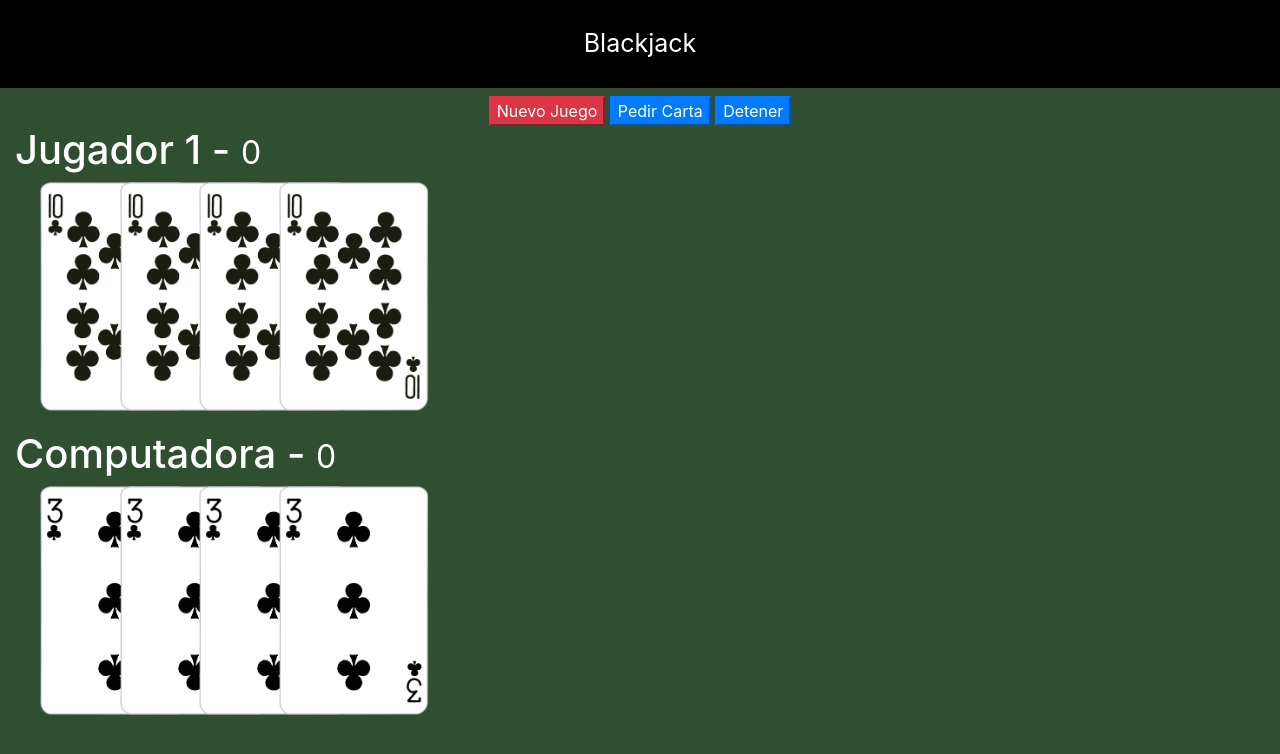
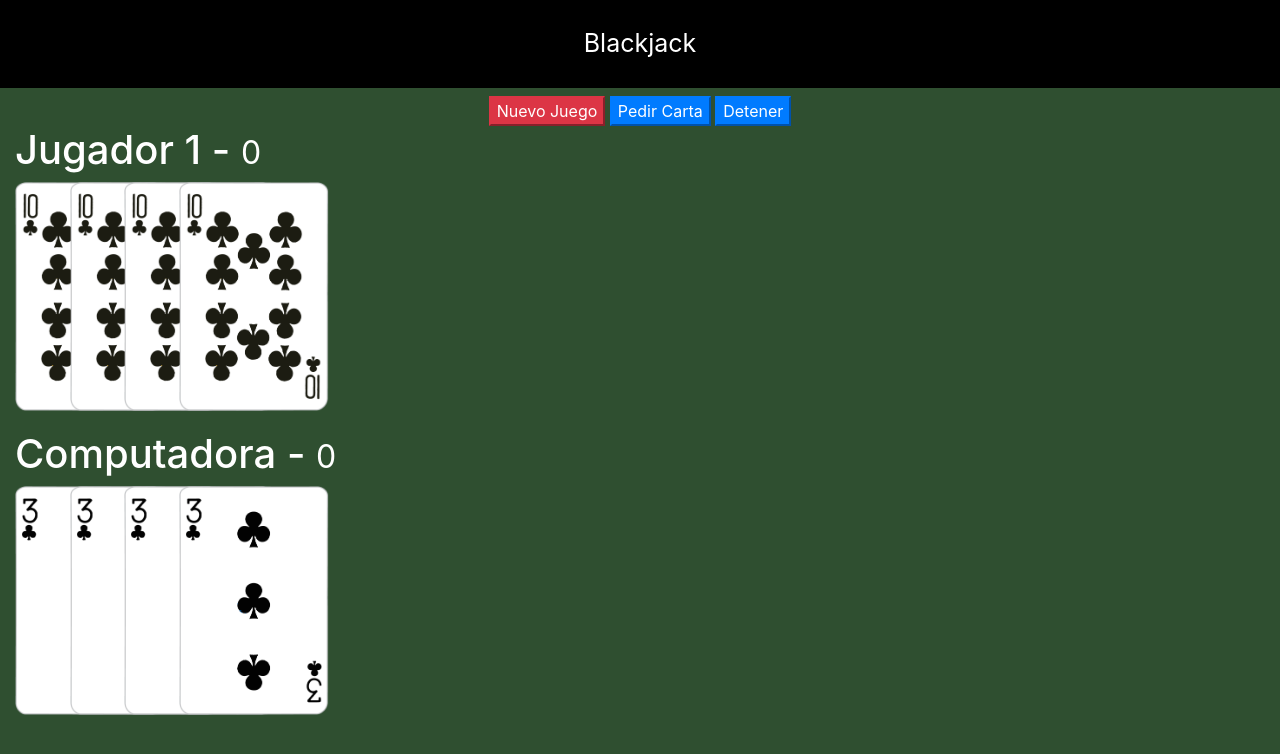
Before and after one commit to bermudezjuan/curso-js, a plain HTML site: page javascript/02-blackjack/index.html in a window 1280 px wide. Drawn offline with nearby package versions, Linux system fonts and the light colour scheme.

Commit message:
Ajuste css

```diff
--- a/javascript/02-blackjack/assets/css/styles.css
+++ b/javascript/02-blackjack/assets/css/styles.css
@@ -16,7 +16,7 @@ html, body {
     position: relative;
     width: 150px;
     left: 100px;
-    margin-left: -75px;
+    margin-left: -100px;
 }
 
 #computadora-cartas, #jugador-cartas {
```
